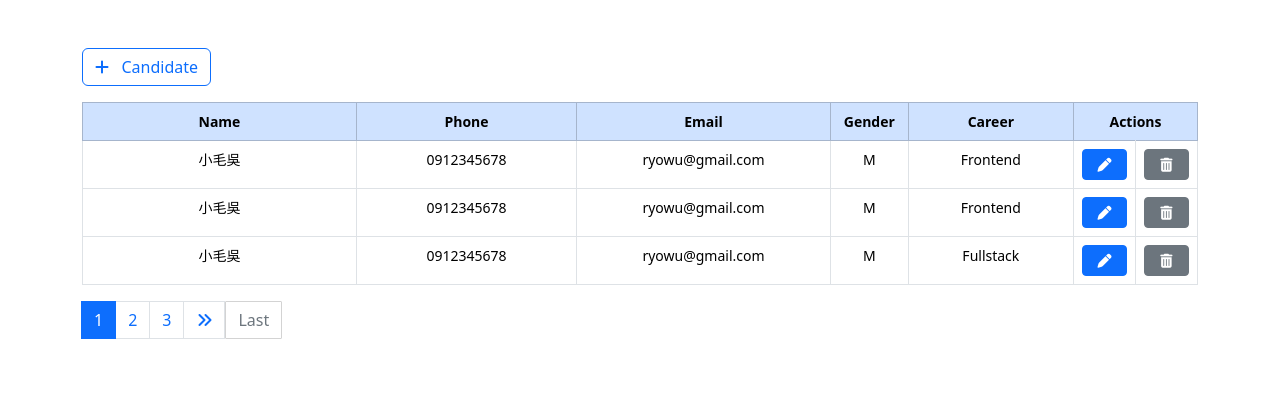
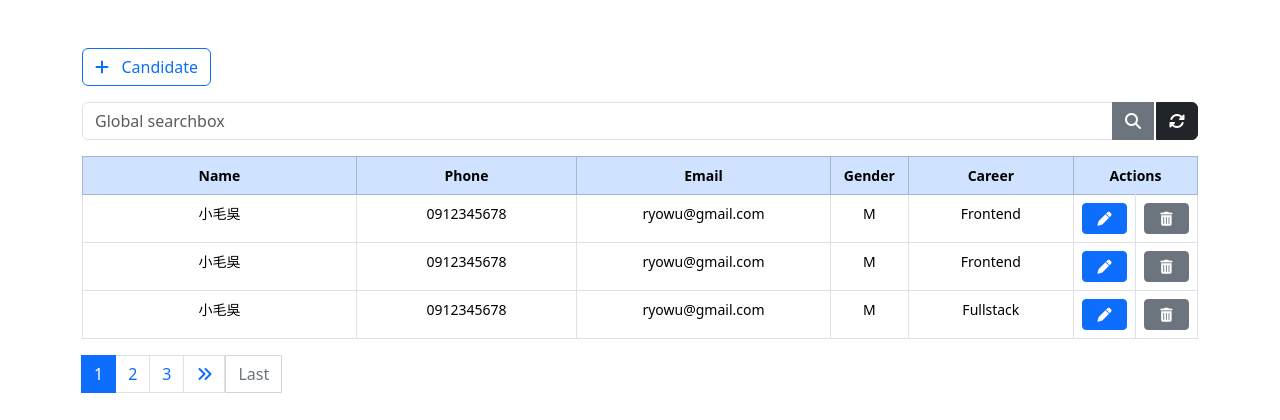
Before and after one commit to ryowuandjanet/djangoCBV20231008, a Django app: page / in a window 1280 px wide. Shown: the part 56-476 px from the top of the page. Run offline with Django 4.2, Linux system fonts and the light colour scheme; data comes from the database, SQL or seed files in the repository; both versions use the stored data as it was after the commit; some libraries are stand-ins or nearby versions.

Commit message:
GLOBAL SEARCH FIELD (All Columns)

```diff
--- a/App/templates/App/candidate_list.html
+++ b/App/templates/App/candidate_list.html
@@ -4,6 +4,13 @@
         <a href="{% url 'create' %}" class="btn btn-outline-primary mb-3 mt-5">
             <i class="fas fa-plus"></i>&nbsp;&nbsp; Candidate
         </a>
+        <form>
+            <div class="input-group mb-3">
+                <input type="text" name="q" class="form-control input-sm" placeholder="Global searchbox" value="{{ request.GET.q }}">
+                <button class="btn btn-secondary" title="Search"><i class="fas fa-search"></i></button>
+                <a href="{% url 'read' %}" class="btn btn-dark" style="margin-left: 2px;" title="Refresh"> <i class="fas fa-sync-alt"></i></a>
+            </div>
+        </form>
         <table class="table table-bordered" style="text-align: center; font-size: 14px;">
             <thead class="table-primary">
                 <tr>
--- a/App/views.py
+++ b/App/views.py
@@ -1,8 +1,11 @@
+from typing import Any
+from django.db.models.query import QuerySet
 from App.models import Candidate
 from django.views.generic import ListView, CreateView, UpdateView, DeleteView
 from django.urls import reverse_lazy, reverse
 from django.contrib.messages.views import SuccessMessageMixin
 from django.contrib import messages
+from django.db.models import Q
 
 # (C) Create
 class Create(SuccessMessageMixin, CreateView):
@@ -16,6 +19,16 @@ class Read(ListView):
     model = Candidate
     queryset = Candidate.objects.all()
     paginate_by = 3
+    def get_queryset(self) -> QuerySet[Any]:
+        q=self.request.GET.get('q')
+        if q:
+            object_list = self.model.objects.filter(
+                Q(name__icontains=q) | Q(phone__icontains=q) | Q(email__icontains=q) |
+                Q(gender__icontains=q) | Q(career__icontains=q)
+            )
+        else:
+            object_list = self.model.objects.all()
+        return object_list
 
 # (U) Upate
 class Update(SuccessMessageMixin, UpdateView):
```
Also changed, not shown: db.sqlite3.
